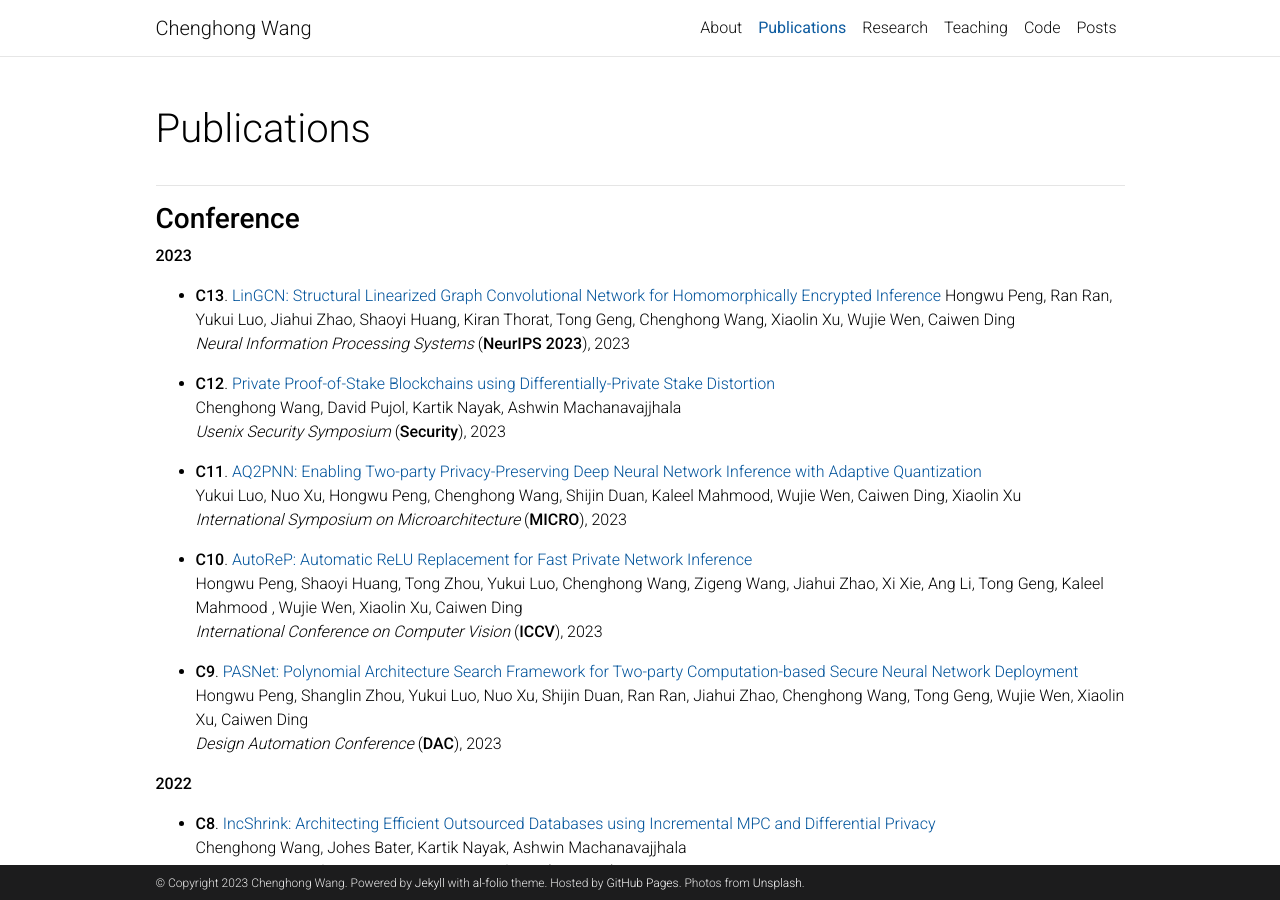
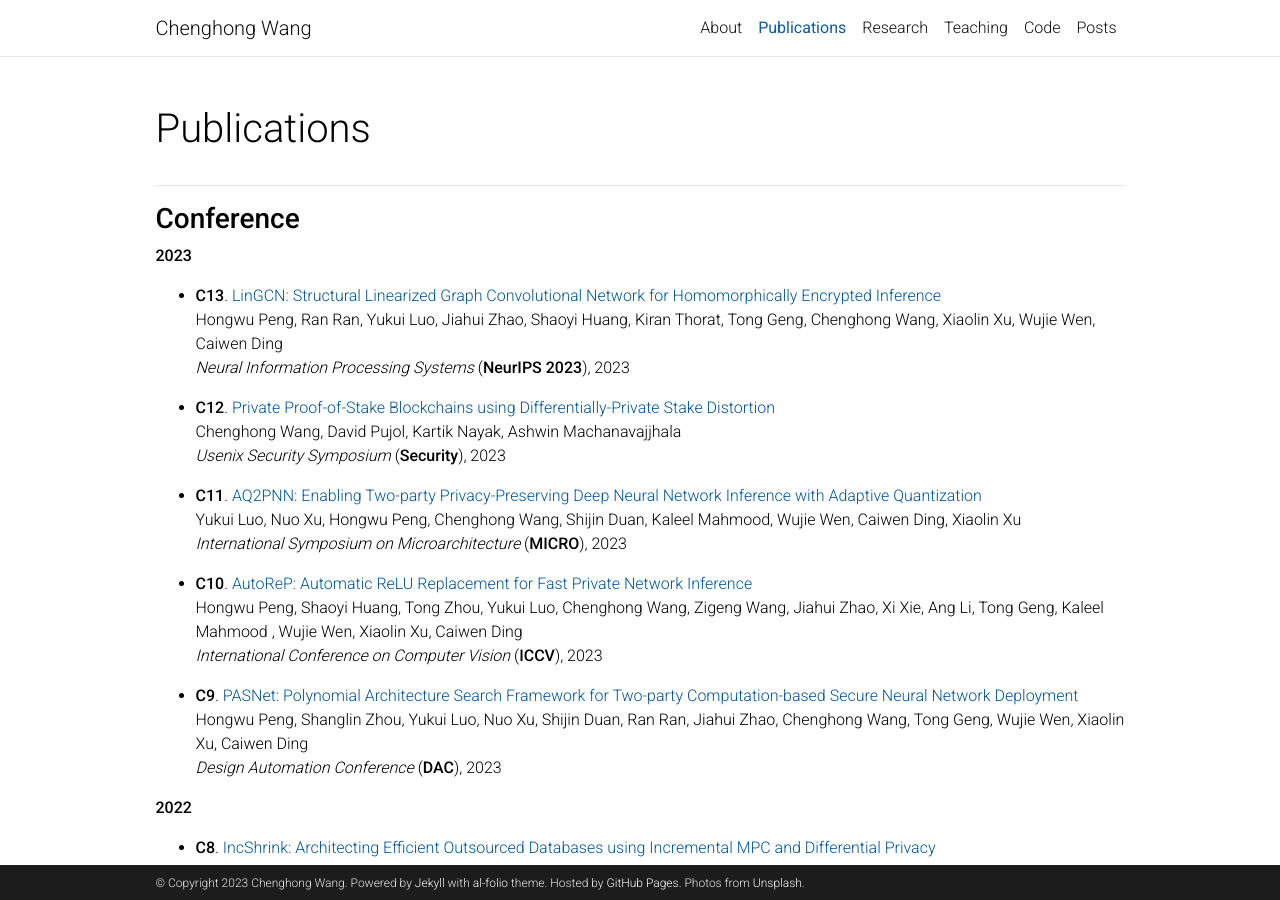
Before and after one commit to lovingmage/lovingmage.github.io, a Jekyll site: the page built from _pages/publications.md, in a window 1280 px wide and 900 px high. Built offline with Jekyll 4.4.1, drawn with Linux system fonts in a browser that asks for light colours; comment, search, counter and statistics services are not loaded; a style sheet for code colours, icons or effects is not loaded.

```diff
--- a/_pages/publications.md
+++ b/_pages/publications.md
@@ -12,7 +12,7 @@ nav_order: 1
 
 ### **Conference**
 **2023**
-- **C13**. [LinGCN: Structural Linearized Graph Convolutional Network for Homomorphically Encrypted Inference](#)
+- **C13**. [LinGCN: Structural Linearized Graph Convolutional Network for Homomorphically Encrypted Inference](#)\
 Hongwu Peng, Ran Ran, Yukui Luo, Jiahui Zhao, Shaoyi Huang, Kiran Thorat, Tong Geng, Chenghong Wang, Xiaolin Xu, Wujie Wen, Caiwen Ding\
 *Neural Information Processing Systems* (**NeurIPS 2023**), 2023
 
```
